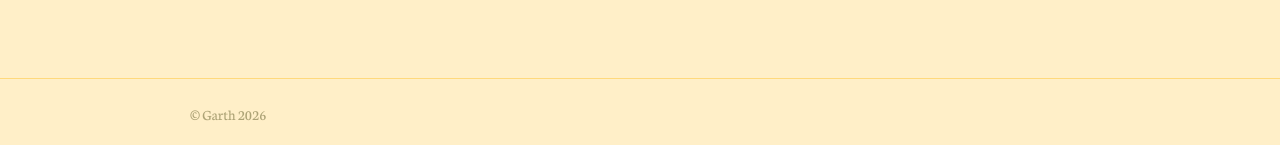
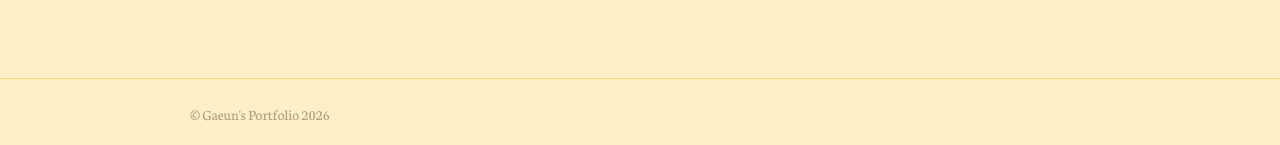
Before and after one commit to GAEUN0331/7AEUN.github.io, a Jekyll site: the page built from index.html, in a window 1280 px wide. Shown: the part 752-897 px from the top of the page. Built offline with Jekyll 4.4.1, drawn with Linux system fonts in a browser that asks for light colours; the list of posts is cut into pages by our own code.

Commit message:
Update _config.yml

```diff
--- a/_config.yml
+++ b/_config.yml
@@ -58,10 +58,10 @@ defaults:
 
 # 7. Site settings
 encoding: utf-8 # Make sure the encoding is right
-title: "Garth" # Site name or title
+title: "Gaeun's Portfolio"
 logo: "/assets/logo.svg" # Site logo
 # favicon: "/favicon.ico" # Uncomment to add custom favicon, or leave as is to use site logo
 description: "A really basic theme for Jekyll, using the official Jekyll theme implementation" # Site description and default description
-url: "https://garth.darn.es" # Site url
-baseurl: ""
+url: "https://gaeun0331.github.io"
+baseurl: "/7AEUN.github.io"
 lang: en-GB
```
